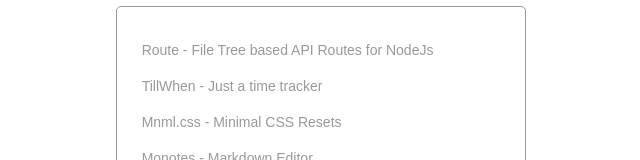
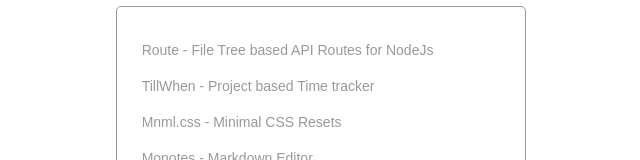
Before and after one commit to barelyhuman/reaper.im-old, a Next.js app: page /work in a window 1280 px wide. Shown: the part 134-294 px from the top of the page, without its empty margins (319-959 px from the left). Built offline with nearby package versions, Linux system fonts and the light colour scheme.

Commit message:
update pkgs

```diff
--- a/package.json
+++ b/package.json
@@ -11,8 +11,8 @@
     "start": "next start"
   },
   "dependencies": {
-    "next": "^9.2.2",
-    "react": "^16.12.0",
-    "react-dom": "^16.12.0"
+    "next": "^9.4.4",
+    "react": "^16.13.1",
+    "react-dom": "^16.13.1"
   }
 }
--- a/pages/work/index.js
+++ b/pages/work/index.js
@@ -12,7 +12,7 @@ function Work() {
         </li>
         <li>
           <a target="_blank" href="https://tillwhen.barelyhuman.dev/">
-            TillWhen - Just a time tracker
+            TillWhen - Project based Time tracker
         </a>
         </li>
 
```
Also changed, not shown: 1 other file (tests, documents, lock files or other folders).
